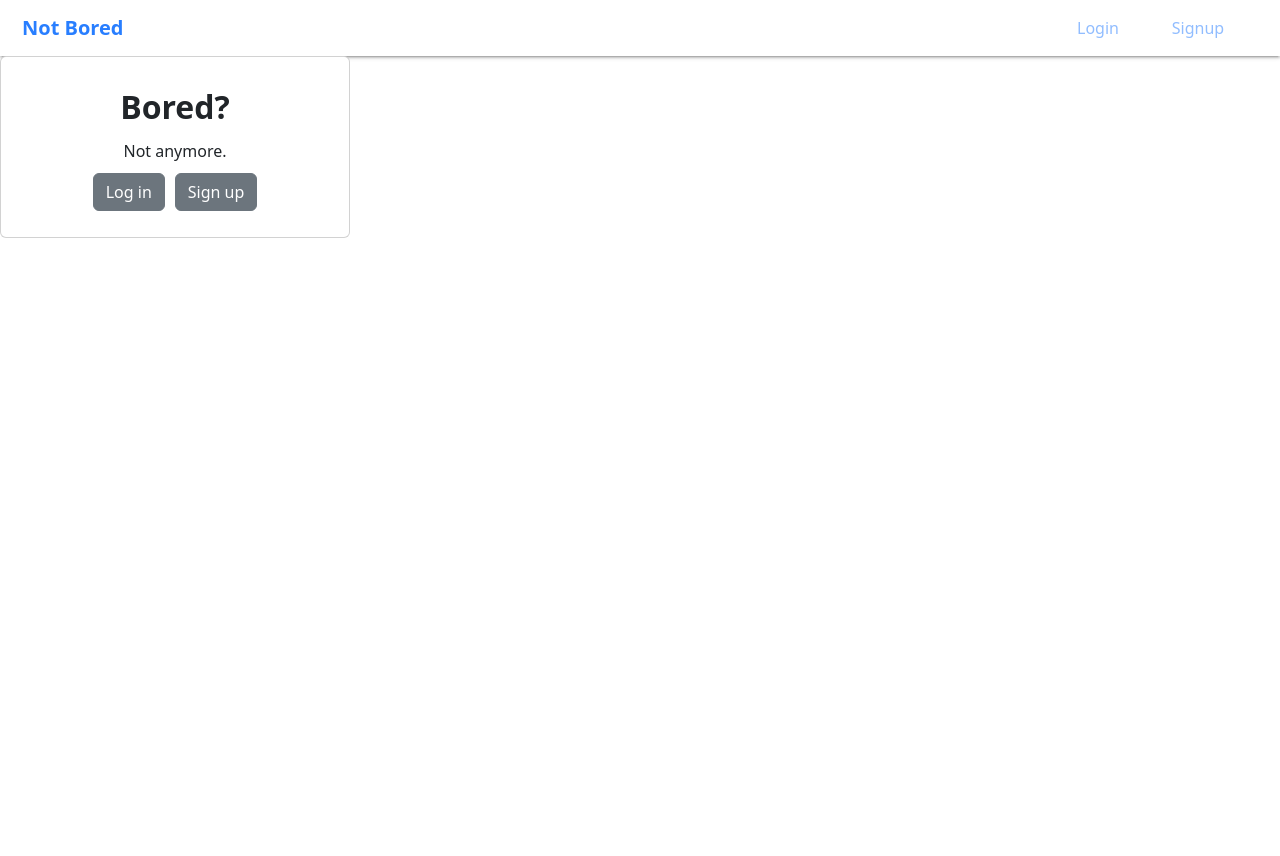
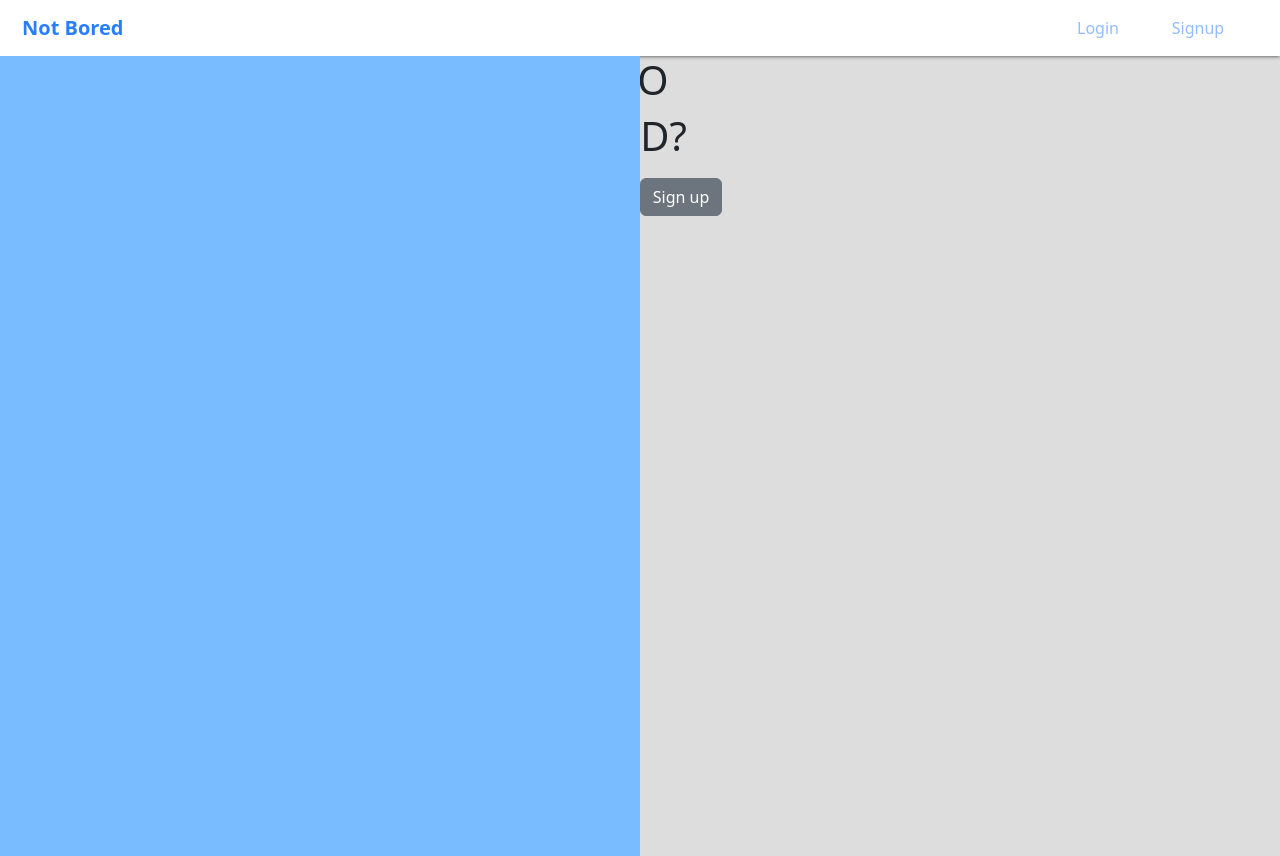
Before and after one commit to adshay18/Capstone-2, a React (Create React App) app in the folder frontend/: page / in a window 1280 px wide. Before the commit the page ends 800 px from the top, so only its background shows below. Built offline with nearby package versions, Linux system fonts and the light colour scheme; no server answers.

Commit message:
begin styling home page

```diff
--- a/frontend/src/App.css
+++ b/frontend/src/App.css
@@ -21,3 +21,13 @@
 .App-link {
   color: #61dafb;
 }
+
+html {
+  background-color: rgb(221, 221, 221);
+}
+
+main {
+  background-color: rgb(221, 221, 221);
+  text-align: center;
+
+}
--- a/frontend/src/Home.css
+++ b/frontend/src/Home.css
@@ -2,6 +2,10 @@
 	margin-left: 5px;
 	margin-right: 5px;
 	margin-top: 10px;
+}
+
+section {
+	width: 100%;
 }
 
 section a {
@@ -16,3 +20,24 @@ section a:hover {
 .card-title {
 	font-size: 2rem;
 }
+
+
+.HomeSection {
+	background-color: rgb(221,221,221);
+}
+
+div.side-blue {
+	height: 100%;
+	width: 50%;
+	position: absolute;
+	margin-top: 0;
+	background-color: rgb(121, 188, 255);
+}
+
+div.home-text {
+	z-index: 999;
+}
+
+div.home-container {
+	width: 100%;
+}
--- a/frontend/src/Home.js
+++ b/frontend/src/Home.js
@@ -7,16 +7,16 @@ import './Home.css';
 const Home = () => {
 	const { currUser } = useContext(UserContext);
 	return (
-		<section className="col-md-8">
-			<Card>
-				<CardBody className="text-center">
-					<CardTitle className="font-weight-bold">
-						<b>Bored?</b>
-					</CardTitle>
-					<span>Not anymore.</span>
-					{currUser.username ? (
-						<h2>Welcome back, {currUser.firstName}!</h2>
-					) : (
+		<section className="col-md-12">
+
+			<div className='home-container'>
+				<div className='side-blue'></div>
+				<div className='home-text'>
+					<h1>BO</h1>
+					<h1>RED?</h1>
+				</div>
+				{currUser.username ?
+				<h4>Welcome back, {currUser.firstName}.</h4> :
 				<div>
 					<Button className="Home-form-button">
 						<Link to="login">Log in</Link>
@@ -25,9 +25,9 @@ const Home = () => {
 						<Link to="/signup">Sign up</Link>
 					</Button>
 				</div>
-					)}
-				</CardBody>
-			</Card>
+				}
+			</div>
+
 		</section>
 	);
 }
--- a/frontend/src/NavBar.js
+++ b/frontend/src/NavBar.js
@@ -19,7 +19,7 @@ function NavBar() {
 							<NavLink to="/do-something">Do Something</NavLink>
 						</NavItem>
 						<NavItem>
-							<NavLink to={`/users/${currUser.username}`}>{currUser.username}</NavLink>
+							<NavLink to={`/users/${currUser.username}`}>@{currUser.username}</NavLink>
 						</NavItem>
 						<Button onClick={logout}>logout</Button>
 					</Nav>
```
Lines whose indentation alone changed are shown as unchanged.
